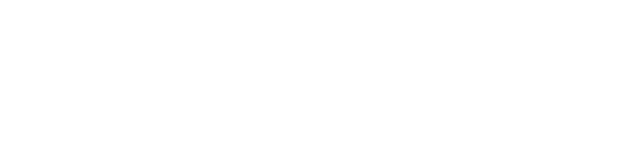
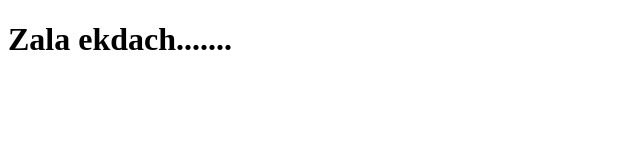
Before and after one commit to amolnrupnarayan20/app-demo, a plain HTML site: page index.html in a window 1280 px wide. Shown: the whole page, without its empty margins (0-640 px from the left). Drawn offline with Linux system fonts and the light colour scheme.

Commit message:
changes in index

```diff
--- a/index.html
+++ b/index.html
@@ -6,6 +6,6 @@
     <title>Document</title>
 </head>
 <body>
-
+    <h1>Zala ekdach.......</h1>
 </body>
 </html>
```
